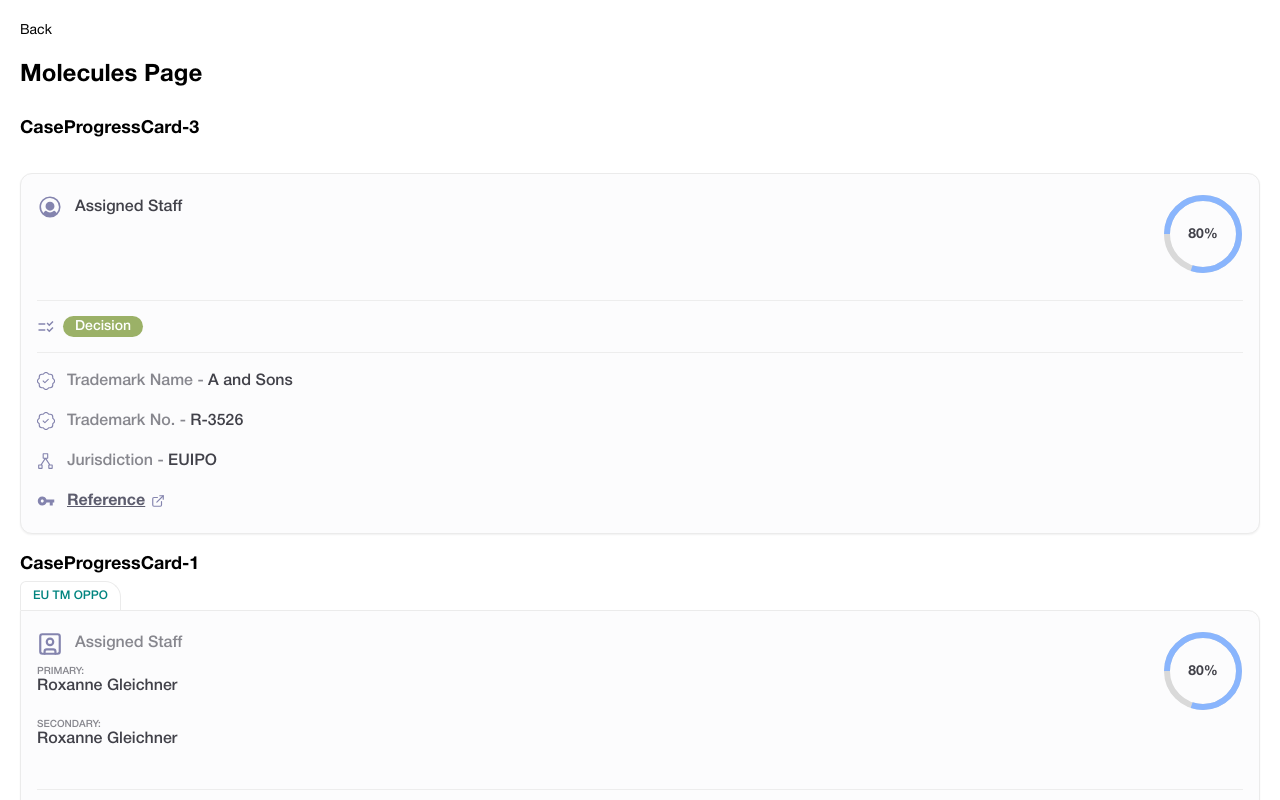
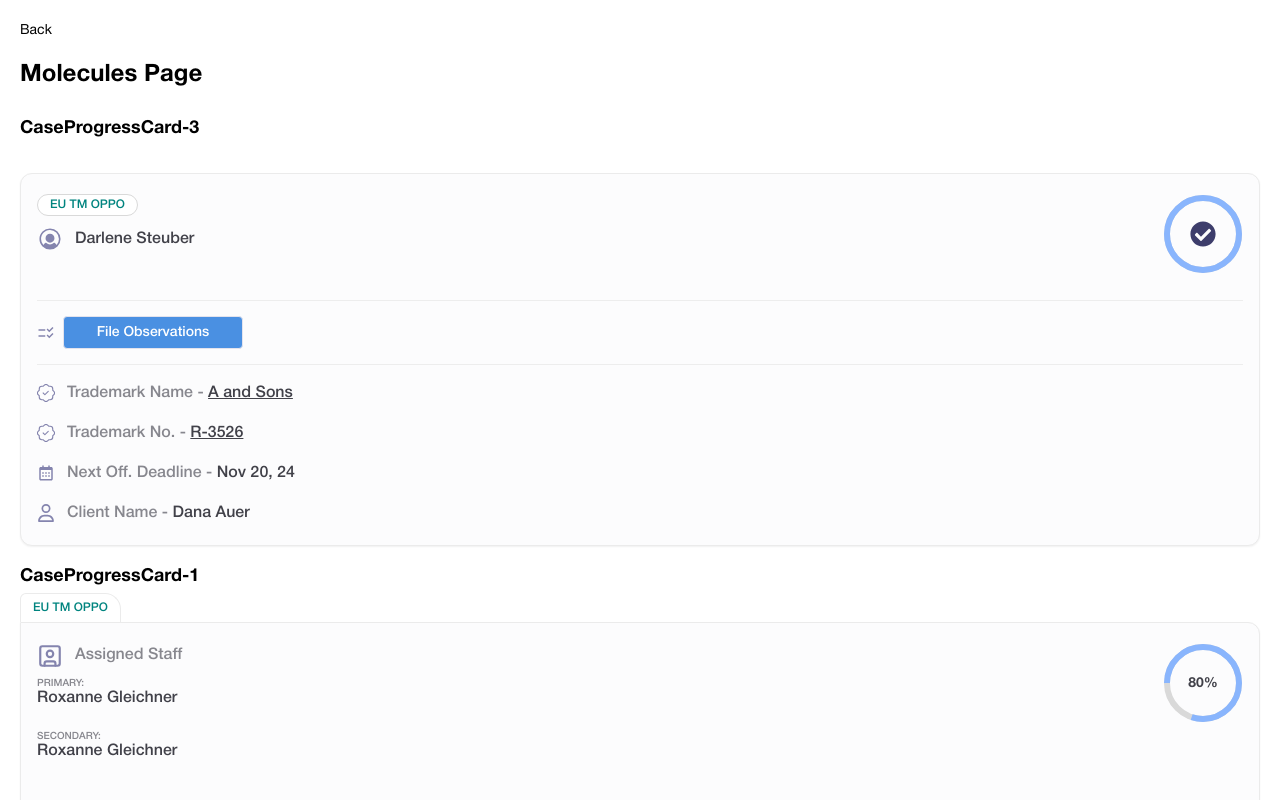
Before and after one commit to ammartafsol/pawel, a Next.js app: page /components/molecules in a window 1280 px wide. Shown: the top 800 px of the page. Built offline with nearby package versions, Linux system fonts and the light colour scheme.

Commit message:
CaseProgressCard type 3

```diff
--- a/src/app/components/molecules/page.js
+++ b/src/app/components/molecules/page.js
@@ -26,15 +26,17 @@ export default function MoleculesPage() {
         isStatusVariant
           data={{
               tabLabel: "EU TM OPPO",
-              userName: "Assigned Staff",
-              progress: 80,
-              status: "Decision",
+              userName: "Darlene Steuber",
+              progress: 100,
+              status: "File Observations",
               trademarkName: "A and Sons",
               trademarkNo: "R-3526",
               referenceLink: "#",
               primaryStaff: "Roxanne Gleichner",
               secondaryStaff: "Roxanne Gleichner",
               jurisdiction: "EUIPO",
+              deadline: "Nov 20, 24",
+              clientName: "Dana Auer"
           }}
         />
       </div>
--- a/src/components/molecules/CaseProgressCard/CaseProgressCard.jsx
+++ b/src/components/molecules/CaseProgressCard/CaseProgressCard.jsx
@@ -12,6 +12,9 @@ import { useRouter } from "next/navigation";
 import { LuSquareUser } from "react-icons/lu";
 import { VscTypeHierarchySub } from "react-icons/vsc";
 import { mergeClass } from "@/resources/utils/helper";
+import Status from "@/components/atoms/Status/Status";
+import { BiCalendar } from "react-icons/bi";
+import { FaRegUser } from "react-icons/fa6";
 
 export default function CaseProgressCard({
   routePath,
@@ -27,7 +30,9 @@ export default function CaseProgressCard({
     referenceLink: "",
     primaryStaff: "",
     secondaryStaff: "",
-    jurisdiction: ""
+    jurisdiction: "",
+    deadline: "",
+    clientName: "",
   },
 }) {
   const router = useRouter();
@@ -39,10 +44,17 @@ export default function CaseProgressCard({
       }}
     >
       {/* Tab Section - Outside the card */}
-     {!isStatusVariant && <div className={classes.activeTab}>{data.tabLabel}</div>}
+      {!isStatusVariant && (
+        <div className={classes.activeTab}>{data.tabLabel}</div>
+      )}
 
       {/* Card */}
-      <div className={mergeClass(classes.card,isStatusVariant && classes.isStatusVariantClass )}>
+      <div
+        className={mergeClass(
+          classes.card,
+          isStatusVariant && classes.isStatusVariantClass
+        )}
+      >
         {/* Card Content */}
         <div className={classes.cardContent}>
           {/* User Info Row */}
@@ -67,6 +79,9 @@ export default function CaseProgressCard({
           ) : isStatusVariant ? (
             <div className={classes.userRowAssigned}>
               <div className={classes.staffInfo}>
+                <div className={classes.statusVariantLabel}>
+                  <p>{data.tabLabel}</p>
+                </div>
                 <div className={classes.userInfo}>
                   <PiUserCircleFill className={classes.userIcon} />
                   <div className={classes.userName}>{data.userName}</div>
@@ -87,14 +102,23 @@ export default function CaseProgressCard({
           {/* Status Row */}
           <div className={classes.statusRow}>
             <MdOutlineChecklistRtl className={classes.statusIcon} />
+            {isStatusVariant ? (
+              <Status label={data.status} />
+            ) : (
               <StatusChip>{data.status}</StatusChip>
+            )}
           </div>
 
           {/* Trademark Name */}
           <div className={classes.infoRow}>
             <BsPatchCheck className={classes.infoIcon} />
             <span className={classes.infoLabel}>
-              Trademark Name - <strong>{data.trademarkName}</strong>
+              Trademark Name -{" "}
+              <strong
+                className={isStatusVariant && classes.statusVariantUnderlined}
+              >
+                {data.trademarkName}
+              </strong>
             </span>
           </div>
 
@@ -102,19 +126,27 @@ export default function CaseProgressCard({
           <div className={classes.infoRow}>
             <BsPatchCheck className={classes.infoIcon} />
             <span className={classes.infoLabel}>
-              Trademark No. - <strong>{data.trademarkNo}</strong>
+              Trademark No. -{" "}
+              <strong
+                className={isStatusVariant && classes.statusVariantUnderlined}
+              >
+                {data.trademarkNo}
+              </strong>
             </span>
           </div>
 
           {/* Jurisdiction */}
+          {!isStatusVariant && (
             <div className={classes.infoRow}>
               <VscTypeHierarchySub className={classes.infoIcon} />
               <span className={classes.infoLabel}>
                 Jurisdiction - <strong>{data.jurisdiction}</strong>
               </span>
             </div>
+          )}
 
           {/* Reference Link */}
+          {!isStatusVariant && (
             <div className={classes.infoRow}>
               <RiKeyFill className={classes.infoIcon} />
               <a
@@ -127,7 +159,27 @@ export default function CaseProgressCard({
                 <LuExternalLink className={classes.externalIcon} />
               </a>
             </div>
+          )}
 
+          {/* Deadline */}
+          {isStatusVariant && (
+            <div className={classes.infoRow}>
+              <BiCalendar className={classes.infoIcon} />
+              <span className={classes.infoLabel}>
+                Next Off. Deadline - <strong>{data.deadline}</strong>
+              </span>
+            </div>
+          )}
+
+          {/* Client Name */}
+          {isStatusVariant && (
+            <div className={classes.infoRow}>
+              <FaRegUser className={classes.infoIcon} />
+              <span className={classes.infoLabel}>
+                Client Name - <strong>{data.clientName}</strong>
+              </span>
+            </div>
+          )}
         </div>
       </div>
     </div>
--- a/src/components/molecules/CaseProgressCard/CaseProgressCard.module.css
+++ b/src/components/molecules/CaseProgressCard/CaseProgressCard.module.css
@@ -12,7 +12,7 @@
   position: relative;
 }
 
-.isStatusVariantClass{
+.isStatusVariantClass {
   border-radius: 12px;
 }
 
@@ -75,13 +75,13 @@
   gap: 2px;
 }
 
-.keyLabel{
-  color: var(--storm-grey, #87878E);
-font-size: 10px;
-font-style: normal;
-font-weight: 500;
-line-height: normal;
-text-transform: uppercase;
+.keyLabel {
+  color: var(--storm-grey, #87878e);
+  font-size: 10px;
+  font-style: normal;
+  font-weight: 500;
+  line-height: normal;
+  text-transform: uppercase;
 }
 
 .staffName {
@@ -98,6 +98,30 @@ text-transform: uppercase;
   justify-content: center;
   align-items: flex-start;
   gap: 10px;
+}
+
+.statusVariantLabel {
+  display: flex;
+  padding: 4px 12px;
+  justify-content: center;
+  align-items: center ;
+  gap: 10px;
+  border-radius: 999px;
+  border: 1.5px solid var(--progress-bg);
+  background: var(--white);
+}
+
+.statusVariantLabel p{
+  color: var(--sea-green);
+font-size: 12px;
+font-style: normal;
+font-weight: 500;
+line-height: normal;
+margin-bottom: 0px;
+}
+
+.statusVariantUnderlined{
+  text-decoration: underline;
 }
 
 .userInfo {
```
Lines whose indentation alone changed are shown as unchanged.
